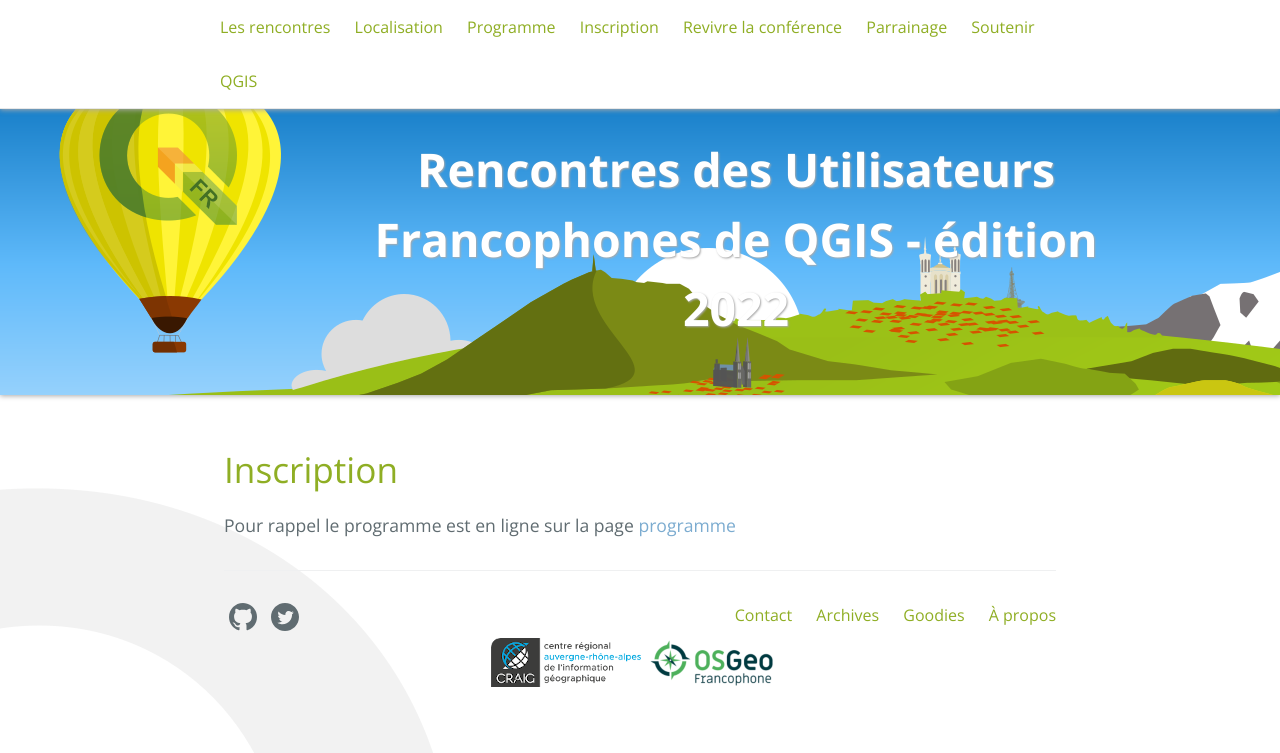
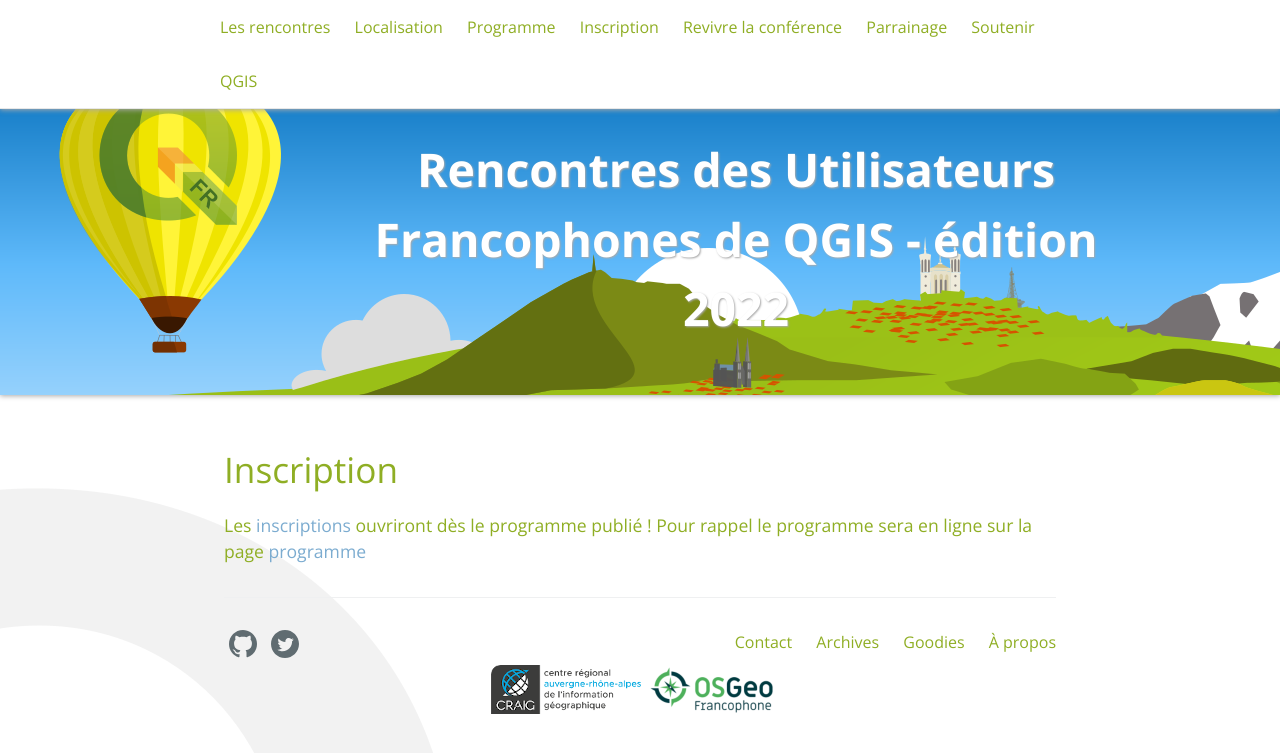
Before and after one commit to OSGeo-fr/QGIS-conf-fr-website, a Jekyll site: the page built from z25_inscription.md, in a window 1280 px wide. Shown: the top 753 px of the page. Built offline with Jekyll 4.4.1, drawn with Linux system fonts in a browser that asks for light colours.

Commit message:
Update z25_inscription.md
En attente ouverture inscriptions

```diff
--- a/z25_inscription.md
+++ b/z25_inscription.md
@@ -6,6 +6,6 @@ menu: header
 ---
 
 
-Pour rappel le programme est en ligne sur la page [programme](/z20_programme.html)
+#### Les [inscriptions](/z25_inscription.html) ouvriront dès le programme publié  ! Pour rappel le programme sera en ligne sur la page [programme](/z20_programme.html)
 
 <!-- <iframe id="haWidget" allowtransparency="true" scrolling="auto" src="https://www.helloasso.com/associations/osgeo-fr/evenements/rencontres-des-utilisateurs-qgis-edition-2020/widget" style="width: 100%; height: 750px; border: none;" onload="window.scroll(0, this.offsetTop)"></iframe> -->
```
